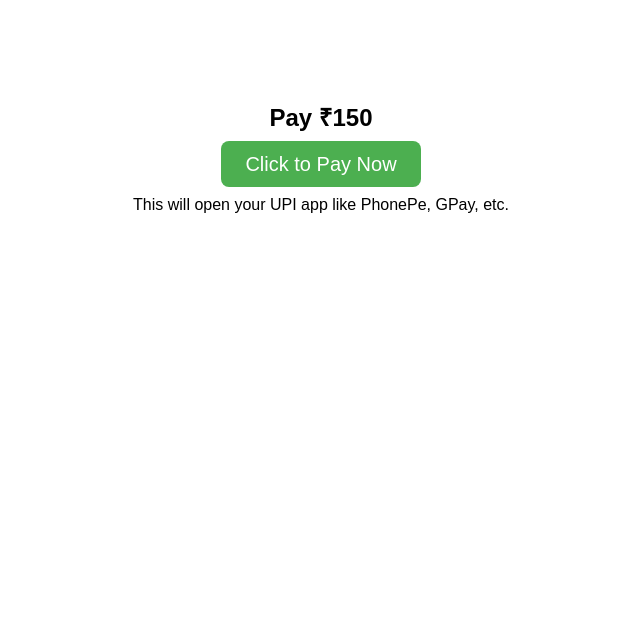
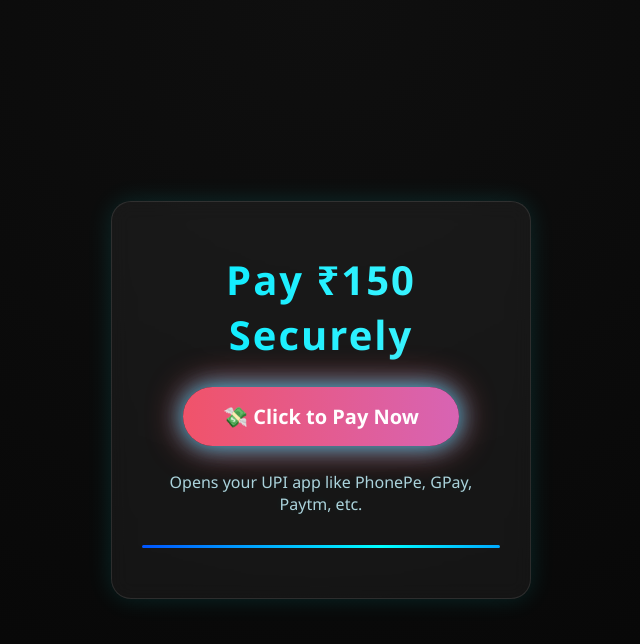
Before and after one commit to vishnuvardhanuppala/upi-pay, a plain HTML site: page index.html in a window 1280 px wide. Shown: the whole page, without its empty margins (319-959 px from the left). Drawn offline with Linux system fonts and the light colour scheme.

Commit message:
Update index.html

```diff
--- a/index.html
+++ b/index.html
@@ -1,15 +1,129 @@
 <!DOCTYPE html>
 <html lang="en">
 <head>
-  <meta charset="UTF-8">
-  <title>Pay via UPI</title>
+  <meta charset="UTF-8" />
+  <title>Pay ₹150 – Secure UPI</title>
+  <style>
+    * {
+      margin: 0;
+      padding: 0;
+      box-sizing: border-box;
+    }
+
+    body {
+      height: 100vh;
+      background: radial-gradient(circle at top, #0f0f0f 0%, #050505 100%);
+      font-family: 'Segoe UI', Tahoma, Geneva, Verdana, sans-serif;
+      color: #ffffff;
+      display: flex;
+      align-items: center;
+      justify-content: center;
+      overflow: hidden;
+    }
+
+    .card {
+      text-align: center;
+      padding: 50px 30px;
+      border-radius: 20px;
+      background: rgba(255, 255, 255, 0.05);
+      box-shadow: 0 0 25px rgba(0, 255, 255, 0.12);
+      backdrop-filter: blur(10px);
+      border: 1px solid rgba(255, 255, 255, 0.1);
+      max-width: 90%;
+      width: 420px;
+      animation: fadeIn 2s ease-out;
+      position: relative;
+    }
+
+    @keyframes fadeIn {
+      from { opacity: 0; transform: translateY(-20px); }
+      to { opacity: 1; transform: translateY(0); }
+    }
+
+    h2 {
+      font-size: 2.5em;
+      background: linear-gradient(90deg, #00eaff, #4af6ff);
+      -webkit-background-clip: text;
+      -webkit-text-fill-color: transparent;
+      margin-bottom: 25px;
+      letter-spacing: 2px;
+    }
+
+    .pay-btn {
+      display: inline-block;
+      text-decoration: none;
+      font-size: 20px;
+      color: #fff;
+      padding: 16px 40px;
+      border-radius: 50px;
+      font-weight: bold;
+      background: linear-gradient(270deg, #12c2e9, #c471ed, #f64f59);
+      background-size: 400% 400%;
+      animation: gradientFlow 6s ease infinite, pulseGlow 2s infinite;
+      box-shadow: 0 0 20px rgba(255, 255, 255, 0.15);
+      transition: transform 0.3s ease;
+    }
+
+    @keyframes gradientFlow {
+      0% { background-position: 0% 50%; }
+      50% { background-position: 100% 50%; }
+      100% { background-position: 0% 50%; }
+    }
+
+    @keyframes pulseGlow {
+      0%, 100% {
+        box-shadow: 0 0 10px #f64f59, 0 0 20px #c471ed;
+      }
+      50% {
+        box-shadow: 0 0 25px #12c2e9, 0 0 35px #f64f59;
+      }
+    }
+
+    .pay-btn:hover {
+      transform: scale(1.07);
+      box-shadow: 0 0 40px #ffffff55;
+    }
+
+    .note {
+      margin-top: 25px;
+      font-size: 16px;
+      color: #c5f5ff;
+      opacity: 0.85;
+      text-shadow: 0 0 10px rgba(0,255,255,0.1);
+    }
+
+    .glowline {
+      width: 100%;
+      height: 3px;
+      margin: 30px auto 0;
+      border-radius: 10px;
+      background: linear-gradient(90deg, #0ff, #00f, #0ff);
+      background-size: 200% 200%;
+      animation: moveLine 3s linear infinite;
+    }
+
+    @keyframes moveLine {
+      0% { background-position: 0% 0%; }
+      100% { background-position: 200% 0%; }
+    }
+
+    @media (max-width: 600px) {
+      h2 { font-size: 1.8em; }
+      .pay-btn { font-size: 18px; padding: 14px 30px; }
+      .note { font-size: 14px; }
+    }
+  </style>
 </head>
-<body style="text-align: center; margin-top: 100px; font-family: Arial;">
-  <h2>Pay ₹150 </h2>
-  <a href="upi://pay?pa=9908380546@ybl&pn=VEC&am=150&cu=INR"
-     style="font-size: 20px; color: white; background: #4CAF50; padding: 12px 24px; border-radius: 8px; text-decoration: none;">
-     Click to Pay Now
-  </a>
-  <p style="margin-top: 20px;">This will open your UPI app like PhonePe, GPay, etc.</p>
+<body>
+
+  <div class="card">
+    <h2>Pay ₹150 Securely</h2>
+    <a class="pay-btn" href="upi://pay?pa=9908380546@ybl&pn=VEC&am=150&cu=INR">
+      💸 Click to Pay Now
+    </a>
+    <p class="note">Opens your UPI app like PhonePe, GPay, Paytm, etc.</p>
+    <div class="glowline"></div>
+  </div>
+
 </body>
 </html>
```
